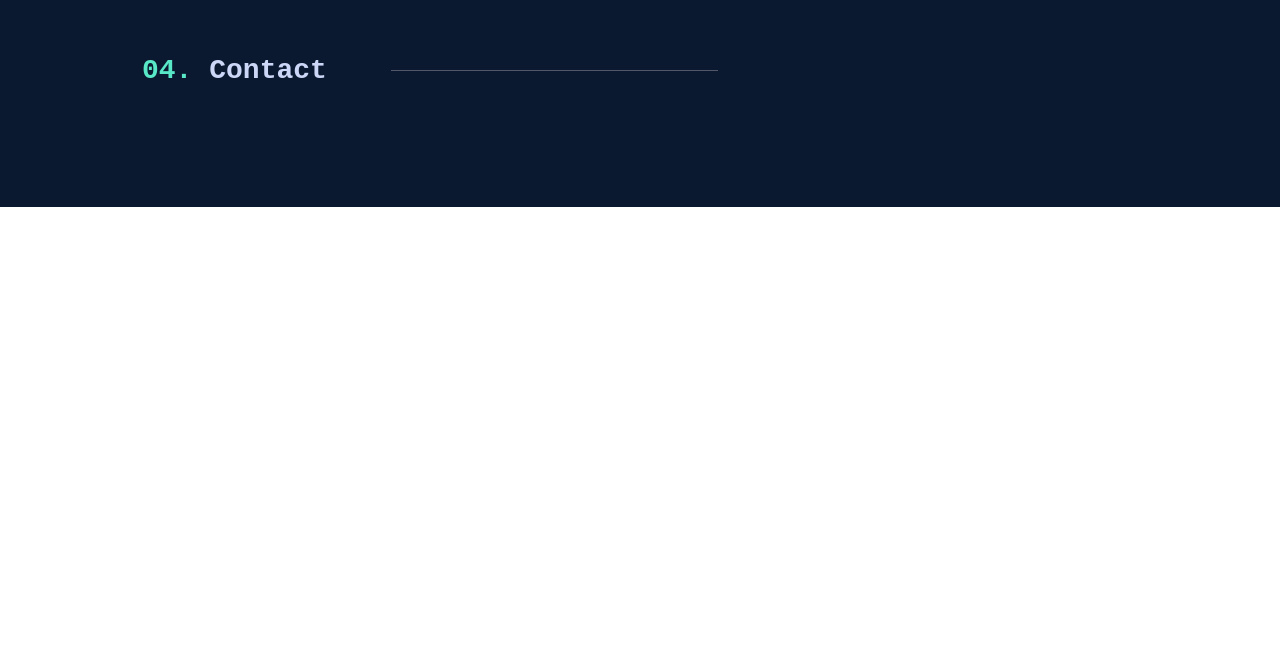
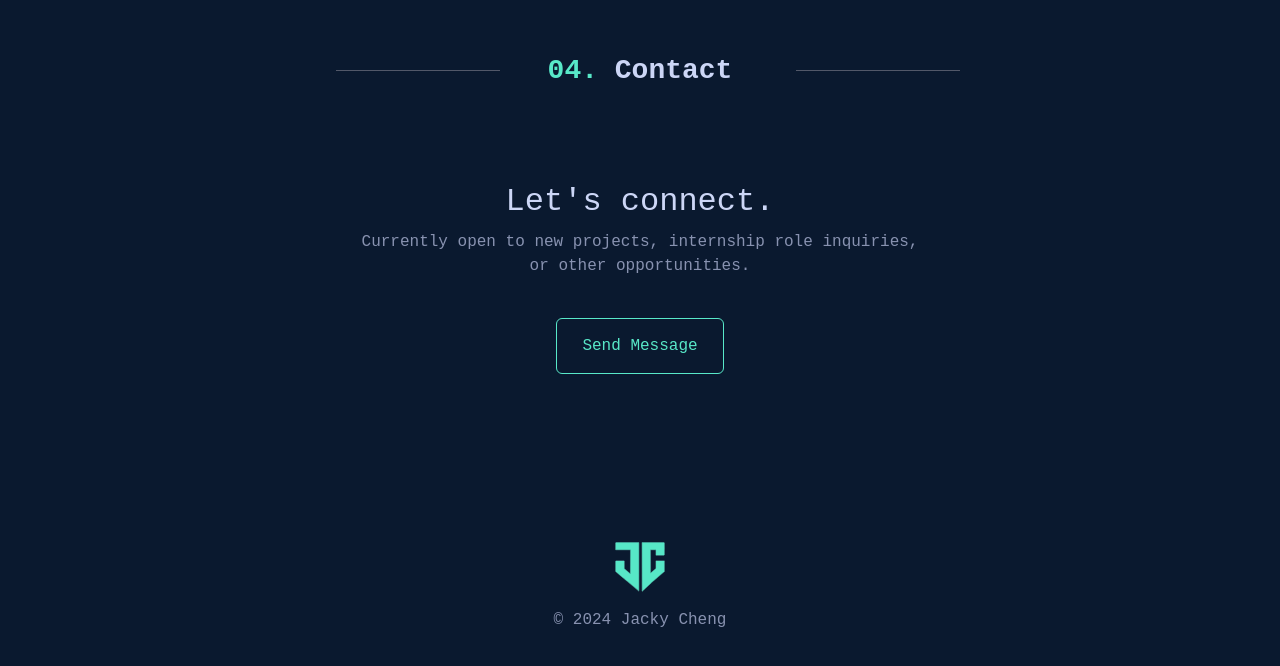
Before and after one commit to jacheng1/custom-website, a React (Vite) app in the folder frontend/: page / in a window 1280 px wide. Shown: the part 1236-1902 px from the top of the page. Before the commit the page ends 1443 px from the top, so only its background shows below. Built offline with nearby package versions, Linux system fonts and the light colour scheme.

Commit message:
Add contact section, and footer.

```diff
--- a/frontend/src/Home.jsx
+++ b/frontend/src/Home.jsx
@@ -151,11 +151,40 @@ function Home() {
         </div>
       </div>
       <div id="contact" className="intro-section bg-custom-blue text-start text-light pt-5 pb-5">
-        <div className="container p-4 d-flex align-items-center">
+        <div className="container p-4 d-flex align-items-center justify-content-center">
+          <div className="horizontal-line-contact"></div>
           <h3 className="fw-bold text-light-gray m-5">
             <span className="intro-text">04.</span> Contact
           </h3>
-          <div className="horizontal-line"></div>
+          <div className="horizontal-line-contact"></div>
+        </div>
+        <div className="container p-4 text-center">
+          <h2 className="text-light-gray">Let's connect.</h2>
+          <p className="text-gray">
+              Currently open to new projects, internship role inquiries,
+              <br />
+              or other opportunities.
+          </p>
+          <a className="btn btn-outline-success btn-custom mt-4 mb-5" href="mailto:chjack568@gmail.com" target="_blank" rel="noopener noreferrer">
+            Send Message
+          </a>
+        </div>
+      </div>
+      <div className="intro-section bg-custom-blue text-light d-flex align-items-center justify-content-center pt-5 pb-5">
+        <div className="container text-center">
+          <img
+            src={logo}
+            className="logo mb-3"
+            alt="Initials logo"
+            width="50"
+            height="50"
+            onClick={(e) => {
+              e.preventDefault();
+              document.getElementById("about").scrollIntoView({ behavior: "smooth" });
+              e.target.blur();
+            }}
+          />
+          <p className="text-gray text-center mb-0">&copy; 2024 Jacky Cheng</p>
         </div>
       </div>
     </>
--- a/frontend/src/custom.scss
+++ b/frontend/src/custom.scss
@@ -63,6 +63,12 @@ html {
     width: 1px;
     flex-grow: 1;
     margin-top: 1rem;
+}
+
+.logo {
+    position: relative;
+    cursor: pointer;
+    z-index: 100;
 }
 
 .navbar {
@@ -180,4 +186,11 @@ html {
     margin-left: 1rem;
 }
 
+.horizontal-line-contact {
+    height: 1px;
+    width: 15%;
+    background-color: #525869;
+    margin-left: 1rem;
+}
+
 @import "bootstrap/scss/bootstrap";
```
